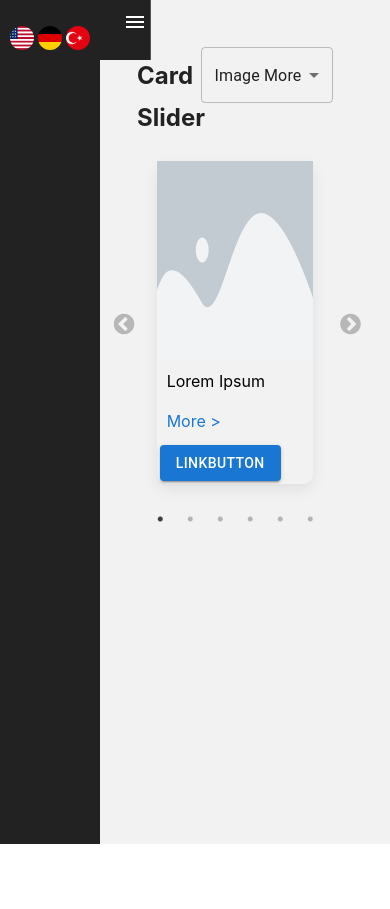
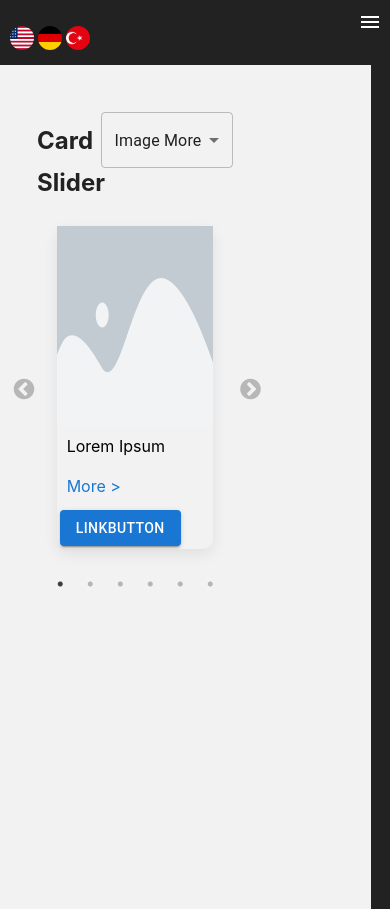
Before and after one commit to candgn/portfolio, a React (Create React App) app: page /portfolio in a window 390 px wide. Before the commit the page ends 844 px from the top, so only its background shows below. Built offline with nearby package versions, Linux system fonts and the light colour scheme.

Commit message:
design updated

```diff
--- a/src/Components/Navbar/Navbar.css
+++ b/src/Components/Navbar/Navbar.css
@@ -10,8 +10,9 @@
   background-color: #222222;
   z-index: 2;
 }
+
 .navbar:hover {
-  width: 150px !important;
+  width: 150px;
 }
 
 .navbar-list {
@@ -47,6 +48,11 @@ ul li::before {
 .icon {
   display: none;
 }
+@media screen and (min-width: 800px) {
+  .navbar-list-item {
+    display: list-item !important;
+  }
+}
 
 @media screen and (max-width: 800px) {
   .icon {
--- a/src/Components/Navbar/Navbar.jsx
+++ b/src/Components/Navbar/Navbar.jsx
@@ -8,16 +8,11 @@ import Languages from "./Components/Languages/Languages";
 
 const openMobileMenu = () => {
   const navItems = document.getElementsByClassName("navbar-list-item");
-  const navLinks = document.getElementsByClassName("navbar-link");
   const navbar = document.getElementsByClassName("navbar")[0];
   navbar.style.height = navbar.style.height === "100%" ? "" : "100%";
   for (let i = 0; i < navItems.length; i++) {
     navItems[i].style.display =
       navItems[i].style.display === "block" ? "none" : "block";
-  }
-  for (let i = 0; i < navLinks.length; i++) {
-    navLinks[i].style.display =
-      navLinks[i].style.display === "block" ? "none" : "block";
   }
 };
 
--- a/src/Components/Portfolio/PortfolioContainer.css
+++ b/src/Components/Portfolio/PortfolioContainer.css
@@ -3,6 +3,12 @@
   height: 100vh;
   background-color: #f2f2f2;
   margin-left: 100px;
+}
+@media screen and (max-width: 800px) {
+  .portfolio-container {
+    margin-top: 65px;
+    margin-left: 0px !important;
+  }
 }
 
 .portfolio-wrapper {
--- a/src/Components/Resume/ResumeContainer.css
+++ b/src/Components/Resume/ResumeContainer.css
@@ -8,6 +8,7 @@
 @media screen and (max-width: 800px) {
   .resume-container {
     margin-top: 65px;
+    margin-left: 0px !important;
   }
   .resume-download-pdf-link-container {
     margin-bottom: -10px !important;
```
